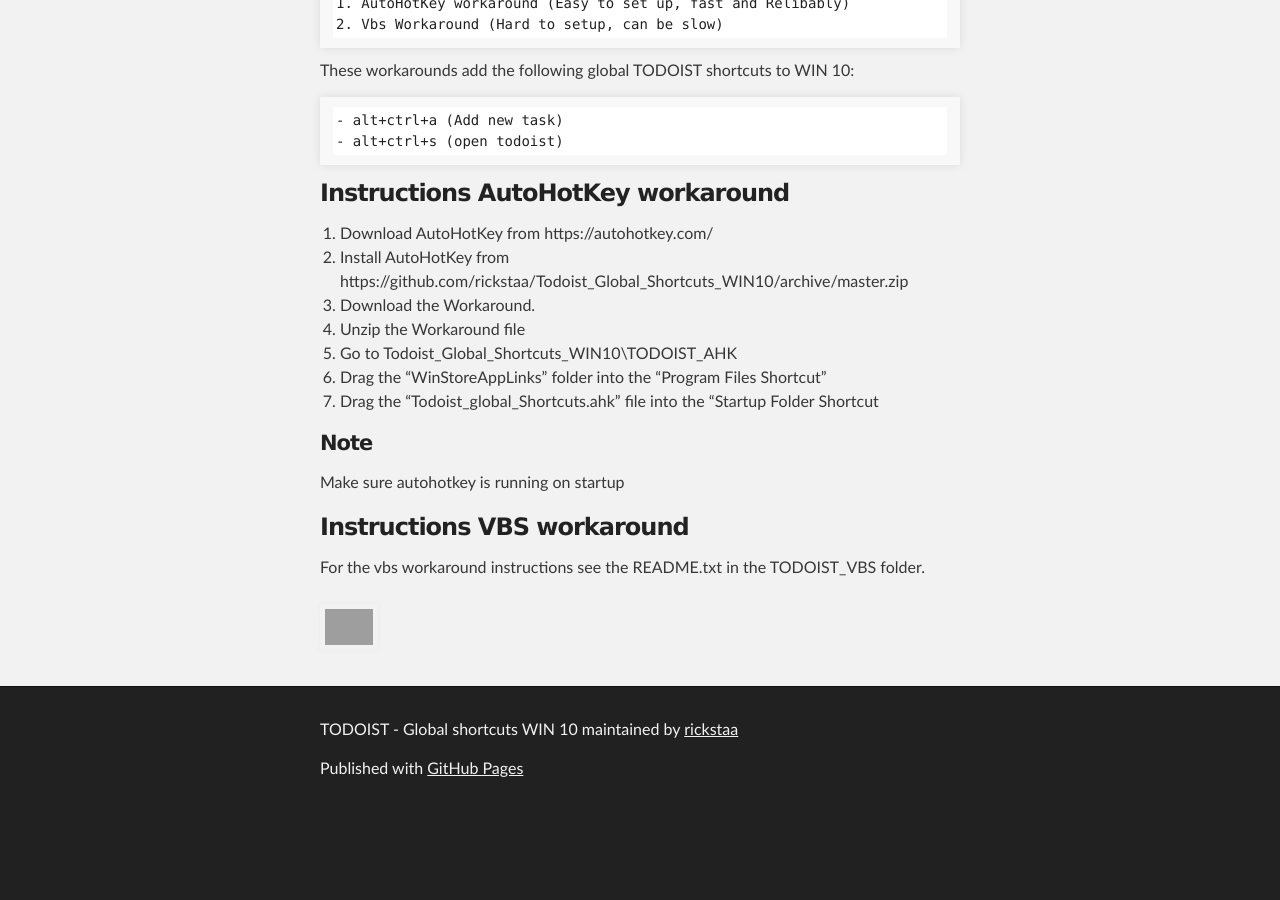
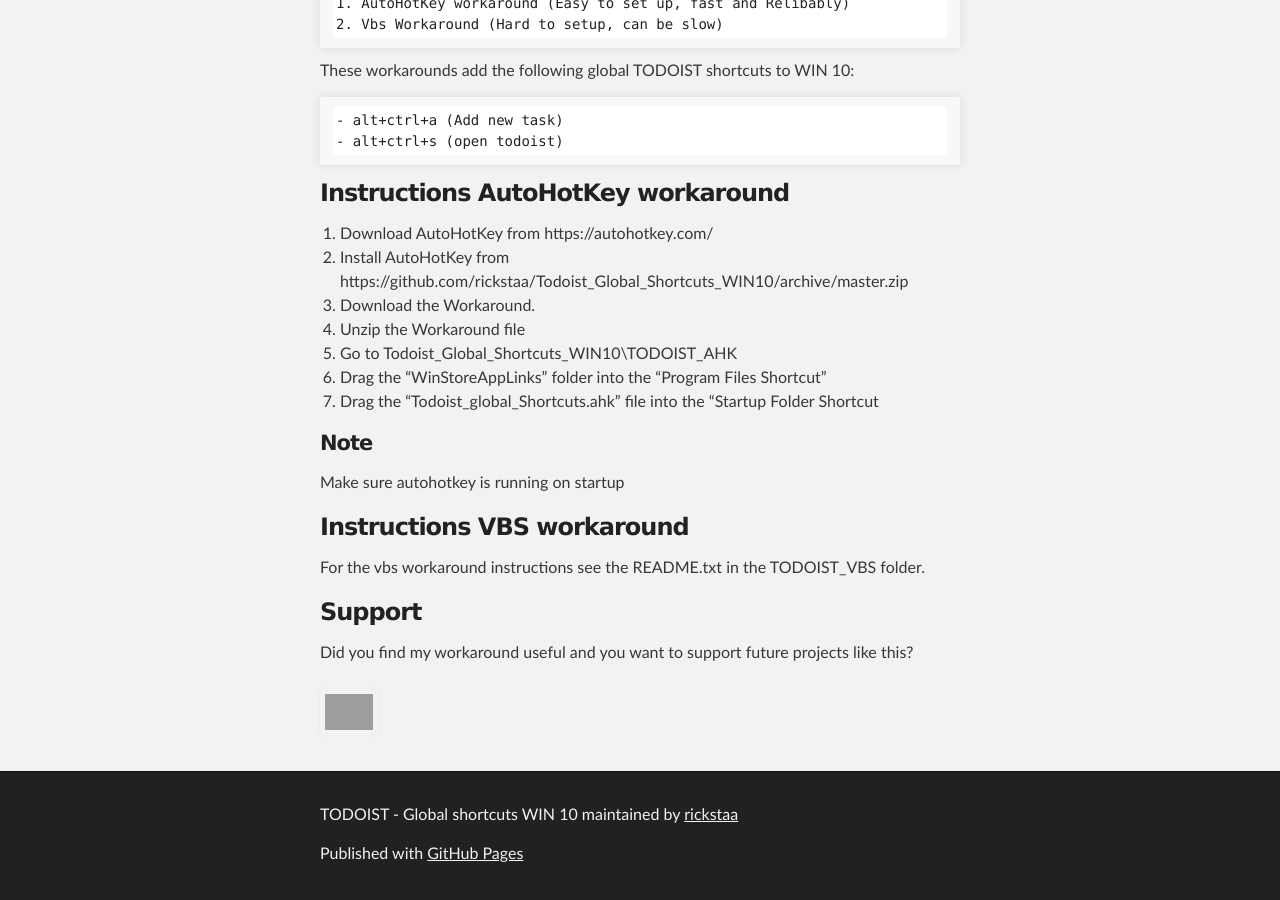
Before and after one commit to rickstaa/todoist-global-shortcuts-WIN10, a Jekyll site: the page built from index.md, in a window 1280 px wide and 900 px high, scrolled down 633 px. Built offline with Jekyll 4.4.1, drawn with Linux system fonts in a browser that asks for light colours; our own code applies the rules of GitHub Pages for plain Markdown files; before the commit the page ends 1448 px from its top, so only the background shows below that; grey boxes are pictures that could not be loaded.

Commit message:
Update index.md

```diff
--- a/index.md
+++ b/index.md
@@ -26,3 +26,6 @@ Make sure autohotkey is running on startup
 
 ### Instructions VBS workaround
 For the vbs workaround instructions see the README.txt in the TODOIST_VBS folder.
+
+### Support
+Did you find my workaround useful and you want to support future projects like this?
```
